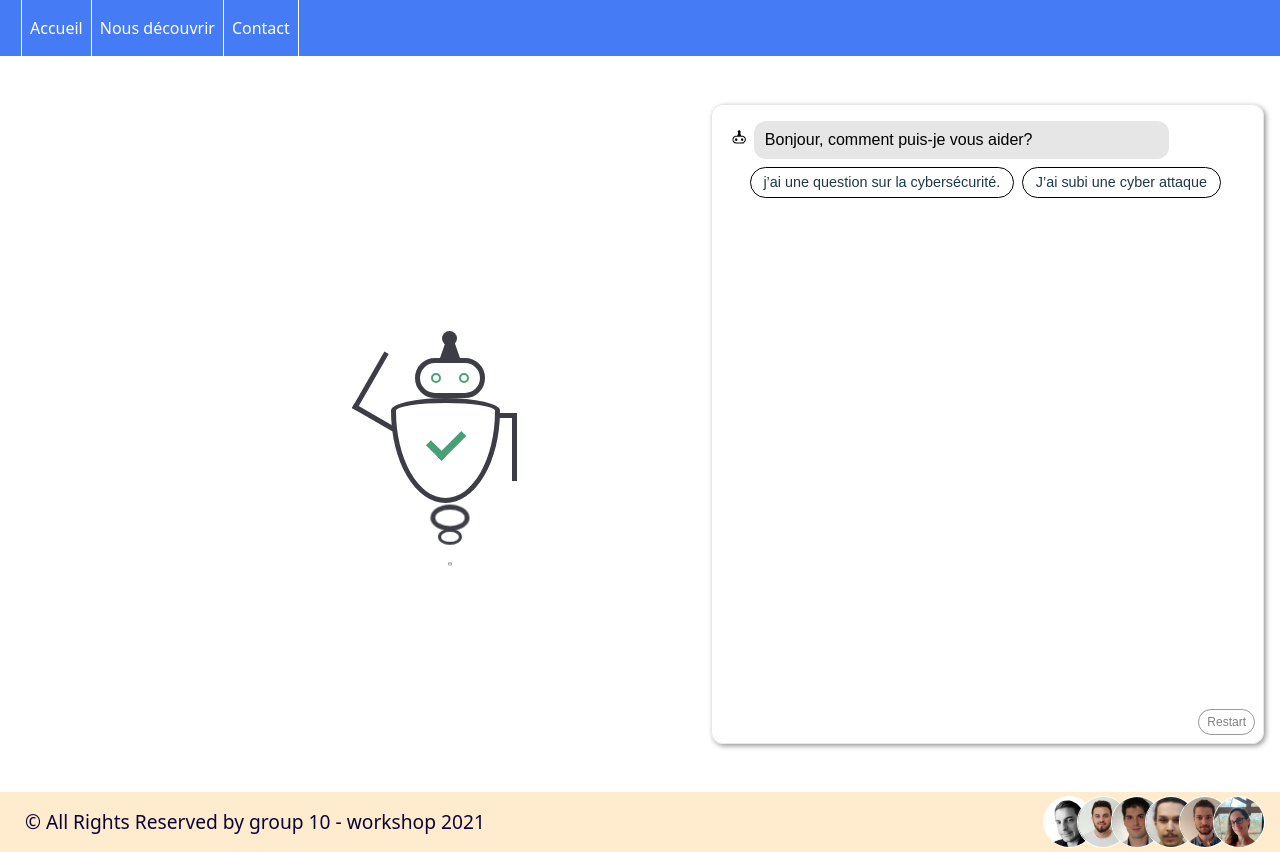
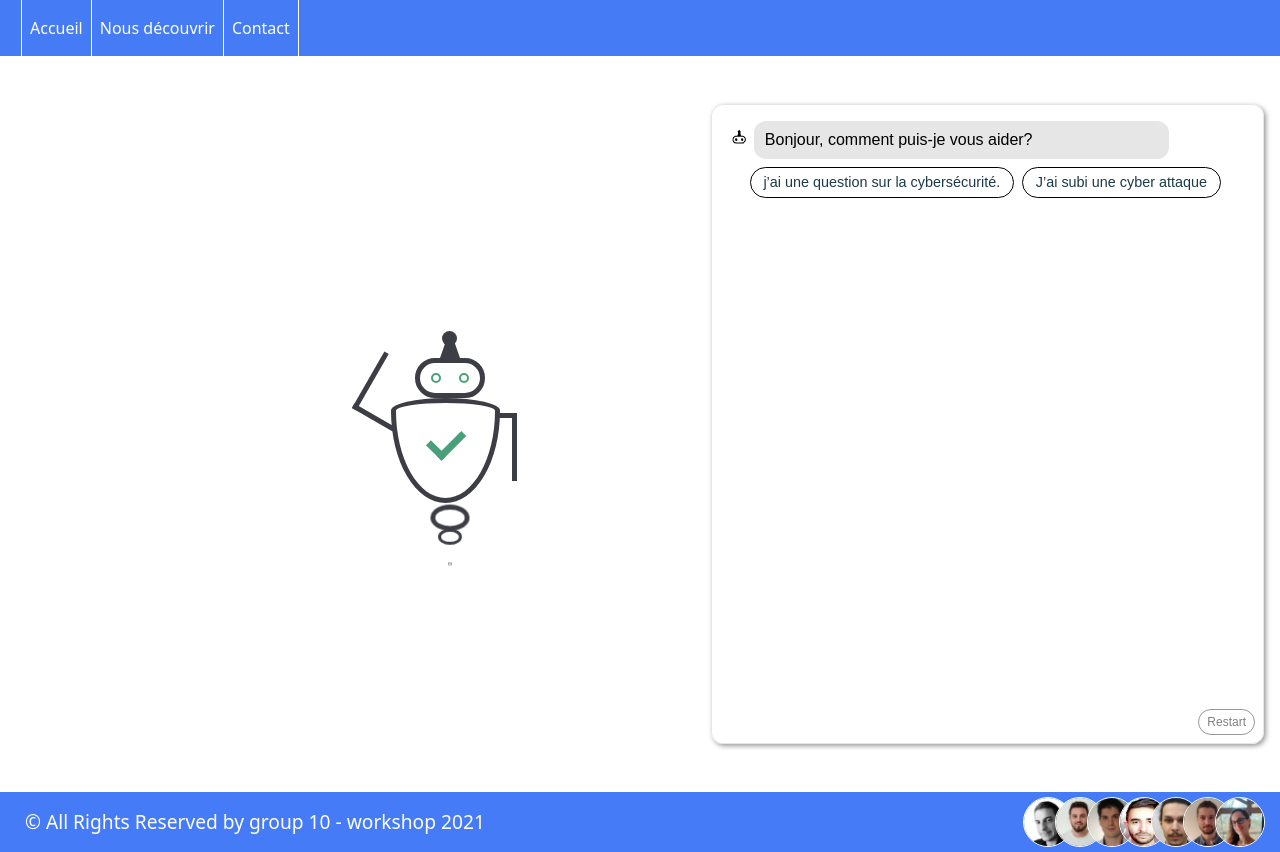
Before and after one commit to thdal/APP-WEB-WORKSHOP-I1, an Angular app in the folder workshop-i1/: page / in a window 1280 px wide. Built offline with nearby package versions, Linux system fonts and the light colour scheme.

Commit message:
photo firas

```diff
--- a/workshop-i1/src/app/components/block-footer/block-footer.component.css
+++ b/workshop-i1/src/app/components/block-footer/block-footer.component.css
@@ -3,7 +3,7 @@
   left: 0;
   bottom: 0;
   width: 100%;
-  background-color: blanchedalmond;
+  background-color: #457bf6;
   color: rgb(13, 4, 53);
   text-align: center;
   padding: 0 25px;
@@ -15,6 +15,7 @@
 .footer p{
   margin: 0;
   padding: 0;
+  color: #FFF;
 }
 .social link h5 {
   margin-bottom: 30px;
@@ -37,16 +38,19 @@ ul li a {
   /* Marges internes (2 valeurs = haut/bas et gauche/droite)*/
   text-align: center;           /* Centrage du texte */
   text-decoration: none;        /* Suppression du soulignement */
-  border: 1px solid #fff;       /* Ajout d'une bordure */
+
   border-radius: 1000px;           /* Arrondis des bordures */
-}
-ul li a:hover {
-  background-color:#D3D3D3;
-  border-color:#696969 #DCDCDC #DCDCDC #696969;
 }
 
 .member-picture{
   width: 50px;
   height: 50px;
   border-radius: 10000px;
+  transition: all .2s ease-in-out;
+  border: 1px solid #fff;
 }
+
+.member-picture:hover{
+  transform: scale(1.6) translateY(-20px);
+
+}
--- a/workshop-i1/src/app/components/block-footer/block-footer.component.html
+++ b/workshop-i1/src/app/components/block-footer/block-footer.component.html
@@ -1,11 +1,13 @@
 <div class="footer">
   <p>© All Rights Reserved by group 10 - workshop 2021</p>
   <ul class="members links">
-    <li><a href="#"><img class="member-picture" src="../../../assets/img/1604584319033.jpeg" alt=""></a></li>
-    <li><a href="#"><img class="member-picture" src="../../../assets/img/1605777922408.jpeg" alt=""></a></li>
-    <li><a href="#"><img class="member-picture" src="../../../assets/img/1605777922409.jpeg" alt=""></a></li>
-    <li><a href="#"><img class="member-picture" src="../../../assets/img/1617723145245.jpeg" alt=""></a></li>
-    <li><a href="#"><img class="member-picture" src="../../../assets/img/1631566399489.jpeg" alt=""></a></li>
-    <li><a href="#"><img class="member-picture" src="../../../assets/img/1628323606761.jpeg" alt=""></a></li>
+    <li><a href="https://www.linkedin.com/in/thibaut-dalens-1428061b9/"><img class="member-picture" src="../../../assets/img/1604584319033.jpeg" alt=""></a></li>
+    <li><a href="https://www.linkedin.com/in/jason-m-292142195/"><img class="member-picture" src="../../../assets/img/1605777922408.jpeg" alt=""></a></li>
+    <li><a href="https://www.linkedin.com/in/pierre-tisserand/"><img class="member-picture" src="../../../assets/img/1605777922409.jpeg" alt=""></a></li>
+    <li><a href="#"><img class="member-picture" src="../../../assets/img/8284294744.png" alt=""></a></li>
+    <li><a href="https://www.linkedin.com/in/julian-lacher-fougere/"><img class="member-picture" src="../../../assets/img/1617723145245.jpeg" alt=""></a></li>
+    <li><a href="https://www.linkedin.com/in/matthieu-effroy-1005351a2/"><img class="member-picture" src="../../../assets/img/1631566399489.jpeg" alt=""></a></li>
+    <li><a href="https://www.linkedin.com/in/tifany-poinot-40a5ba157"><img class="member-picture" src="../../../assets/img/1628323606761.jpeg" alt=""></a></li>
+
   </ul>
 </div>
```
Also changed, not shown: workshop-i1/src/assets/img/8284294744.png (added).
